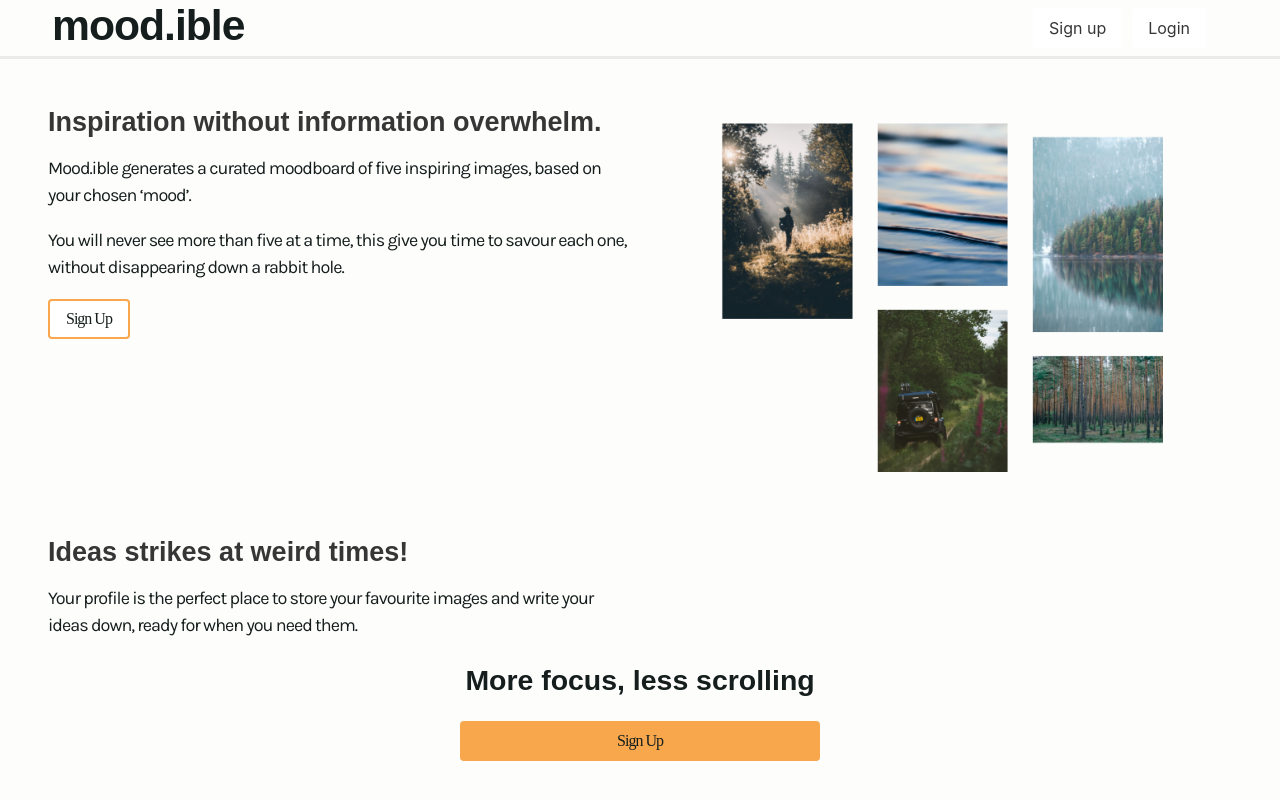
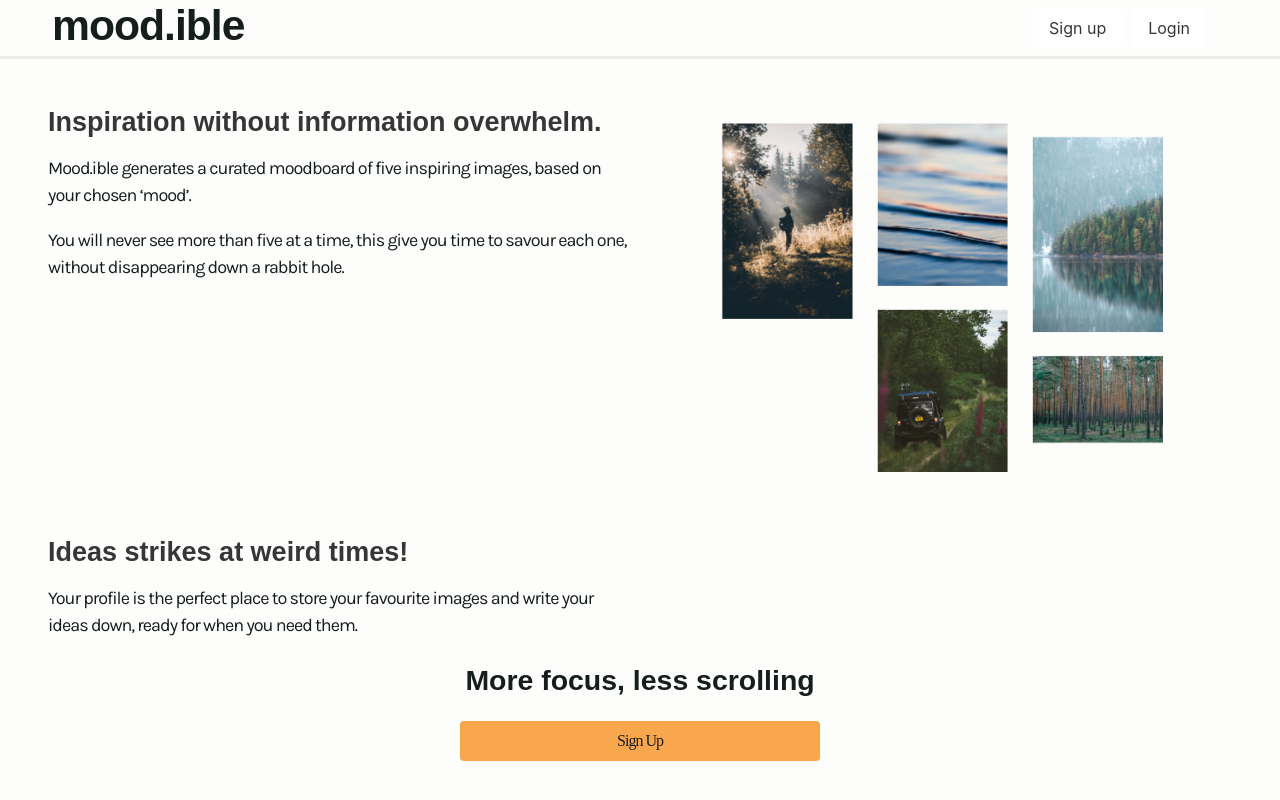
Before and after one commit to hollylouisarose/moodible-frontend, a React (Create React App) app: page / in a window 1280 px wide. Shown: the top 800 px of the page. Built offline with nearby package versions, Linux system fonts and the light colour scheme; a web font is replaced by a local one.

Commit message:
improved button look and accessibility

```diff
--- a/src/components/common/Home.js
+++ b/src/components/common/Home.js
@@ -14,11 +14,6 @@ function Home(){
               <h3>Inspiration without information overwhelm.</h3>
               <p>Mood.ible generates a curated moodboard of five inspiring images, based on your chosen ‘mood’.</p>
               <p>You will never see more than five at a time, this give you time to savour each one, without disappearing down a rabbit hole.</p>
-              <button className=" home button">
-                <Link to="/signup">
-                  Sign Up
-                </Link>
-              </button>
             </div>
             <div className="column is-half">
               <figure>
--- a/src/components/images/ImageShow.js
+++ b/src/components/images/ImageShow.js
@@ -5,6 +5,7 @@ import { getUserId } from '../../lib/auth'
 import { getSingleImage, favouriteImage } from '../../lib/api'
 import Loading from '../common/Loading'
 import Error from '../common/Error'
+import outlineheart from '../../images/outlineheart.svg'
 
 
 function ImageShow(){
@@ -53,7 +54,8 @@ function ImageShow(){
             <button
               onClick={handleLike}
               className="button show-favourite"
-            >Like</button>
+              aria-label="like-button"
+            ><img alt="like-image" src={outlineheart} /></button>
             <img src={image.source} />
             <p className="has-text-centered">{image.description}</p>
           </figure>
--- a/src/components/images/MoodboardCard.js
+++ b/src/components/images/MoodboardCard.js
@@ -25,17 +25,24 @@ function MoodboardCard({ image }){
   return (
     <div className="masonry-item" key={image.id}>
       <>
-        {isLiked ? <img
+        {isLiked ?
+          <button className="favourite-button button" id={image.id}>
+            <img
               src={filledheart}
               id={image.id}
               alt="like-button"
-          onClick={handleLike} /> :
+              onClick={handleLike} />
+          </button>
+          :
+          <button className="favourite-button button" id={image.id}>
             <img
               src={outlineheart}
               id={image.id}
               onClick={handleLike}
               alt="like-button"
-          />}
+            />
+          </button>
+        }
         <Link to={`/images/${image.id}`}>
           <img className="masonry-image" src={image.source}/>
         </Link>
--- a/src/styles/main.scss
+++ b/src/styles/main.scss
@@ -251,7 +251,6 @@ body {
   }
 
   .home.button {
-    font-family: interstate;
     border: solid 2px $orange;
   }
 
```
Lines whose indentation alone changed are shown as unchanged.
